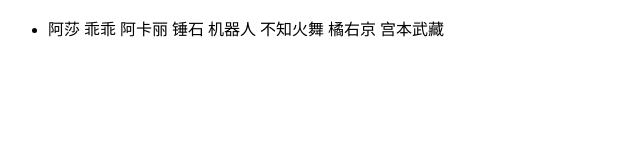
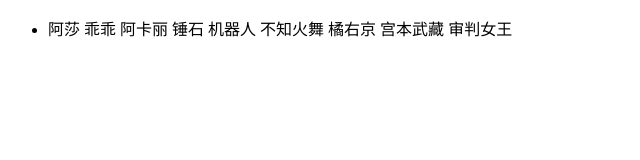
Before and after one commit to g2993763630/H546, a plain HTML site: page index.html in a window 1280 px wide. Shown: the full height of the page, 0-640 px from the left. Drawn offline with Linux system fonts and the light colour scheme.

Commit message:
高志鑫修改了文件

```diff
--- a/index.html
+++ b/index.html
@@ -18,6 +18,7 @@
                 <span>不知火舞</span>
                 <span>橘右京</span>
                 <span>宫本武藏</span>
+                <span>审判女王</span>
             </li>
         </ul>
     </div>
```
